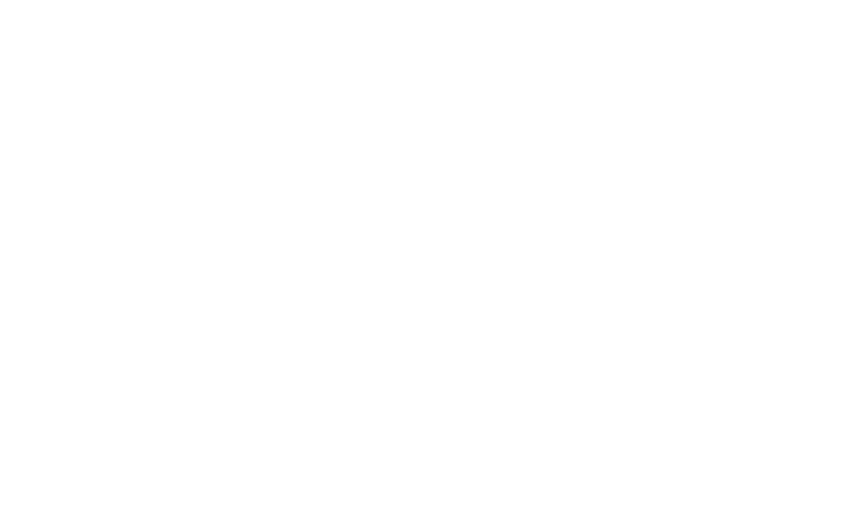
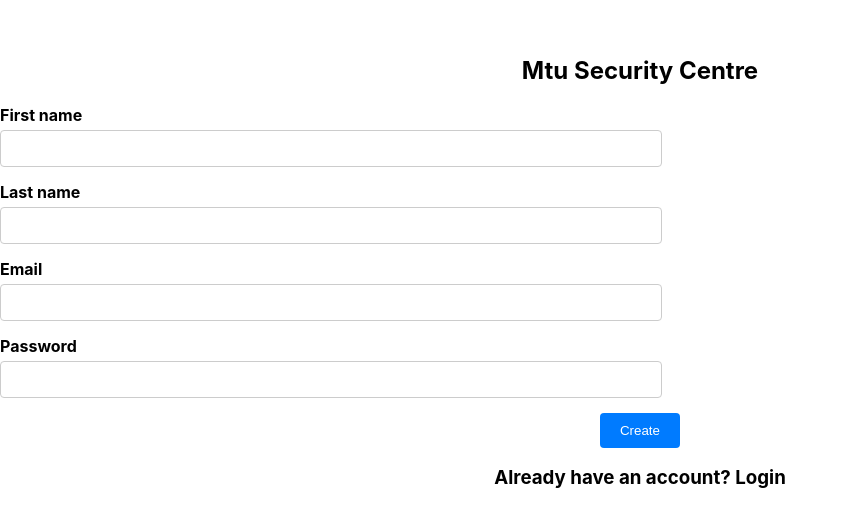
Before and after one commit to 56radius/mtusecuritycentre, a React (Create React App) app: page /register in a window 1280 px wide. Before the commit this address had no page. Shown: the part 128-654 px from the top of the page, without its empty margins (0-848 px from the left). Built offline with nearby package versions, Linux system fonts and the light colour scheme.

Commit message:
Sign up screen error plus the cors to fix later

```diff
--- a/package.json
+++ b/package.json
@@ -12,6 +12,7 @@
     "react-dom": "^18.2.0",
     "react-router-dom": "^6.17.0",
     "react-scripts": "5.0.1",
+    "sweetalert2": "^11.10.4",
     "web-vitals": "^3.5.0"
   },
   "scripts": {
--- a/src/App.js
+++ b/src/App.js
@@ -2,6 +2,7 @@
 import { BrowserRouter as Router, Route, Routes } from "react-router-dom";
 import SplashScreen from "./components/splashscreen";
 import LoginScreen from "./components/loginscreen";
+import SignupScreen from "./components/signupscreen";
 import HomeScreen from "./components/homescreen";
 import ShowVideoScreen from "./components/showvideoscreen";
 
@@ -24,6 +25,7 @@
             path="/"
             element={showSplash ? <SplashScreen /> : <LoginScreen />}
           />
+          <Route path="/register" element={<SignupScreen />} />
           <Route path="/home" element={<HomeScreen />} />
           <Route path="/video" element={<ShowVideoScreen />} />
         </Routes>
--- a/src/components/loginscreen.js
+++ b/src/components/loginscreen.js
@@ -37,6 +37,7 @@
           <button type="button" onClick={handleLogin}>
             Login
           </button>
+          <h3> create account? </h3>
         </form>
       </div>
     </div>
--- /dev/null
+++ b/src/components/signupscreen.js
@@ -0,0 +1,122 @@
+import React, { useState } from "react";
+import axios from "axios"; // Import axios for making HTTP requests
+import Swal from "sweetalert2"; // Import SweetAlert2 for alerts
+import ".././css/loginscreen.css";
+
+function SignupScreen() {
+  const [formData, setFormData] = useState({
+    firstname: "",
+    lastname: "",
+    email: "",
+    password: "",
+  });
+
+  const handleChange = (e) => {
+    setFormData({
+      ...formData,
+      [e.target.name]: e.target.value,
+    });
+  };
+
+  const handleSubmit = async (e) => {
+    e.preventDefault();
+
+    try {
+      const response = await axios.post(
+        "https://python-security-system.onrender.com/user/signup",
+        formData
+      );
+
+      console.log("Signup successful", response.data);
+
+      // Show success message with SweetAlert2
+      Swal.fire({
+        icon: "success",
+        title: "Signup Successful",
+        text: "You have successfully signed up.",
+        confirmButtonText: "Go to Dashboard",
+        onClose: () => {
+          // Redirect to dashboard or any other page after success
+          // You can use React Router's useHistory hook here
+          // Example: history.push("/dashboard");
+        },
+      });
+    } catch (error) {
+      console.error("Signup failed", error);
+      // Show error message with SweetAlert2
+      Swal.fire({
+        icon: "error",
+        title: "Signup Failed",
+        text: "Failed to sign up. Please try again later.",
+        confirmButtonText: "OK",
+      });
+    }
+  };
+
+  return (
+    <div
+      className="login-container"
+      style={{ justifyContent: "center", alignItems: "center" }}
+    >
+      <div className="right">
+        <h2>Mtu Security Centre</h2>
+        <form
+          style={{
+            justifyContent: "center",
+            alignItems: "center",
+            textAlign: "center",
+          }}
+          onSubmit={handleSubmit}
+        >
+          <div className="form-group">
+            <label htmlFor="firstname">First name</label>
+            <input
+              type="text"
+              id="firstname"
+              name="firstname"
+              value={formData.firstname}
+              onChange={handleChange}
+            />
+          </div>
+
+          <div className="form-group">
+            <label htmlFor="lastname">Last name</label>
+            <input
+              type="text"
+              id="lastname"
+              name="lastname"
+              value={formData.lastname}
+              onChange={handleChange}
+            />
+          </div>
+
+          <div className="form-group">
+            <label htmlFor="email">Email</label>
+            <input
+              type="text"
+              id="email"
+              name="email"
+              value={formData.email}
+              onChange={handleChange}
+            />
+          </div>
+
+          <div className="form-group">
+            <label htmlFor="password">Password</label>
+            <input
+              type="password"
+              id="password"
+              name="password"
+              value={formData.password}
+              onChange={handleChange}
+            />
+          </div>
+          <button type="submit">Create</button>
+          <h3>Already have an account? Login</h3>
+        </form>
+      </div>
+    </div>
+  );
+}
+
+export default SignupScreen;
```
Also changed, not shown: 1 other file (tests, documents, lock files or other folders).
